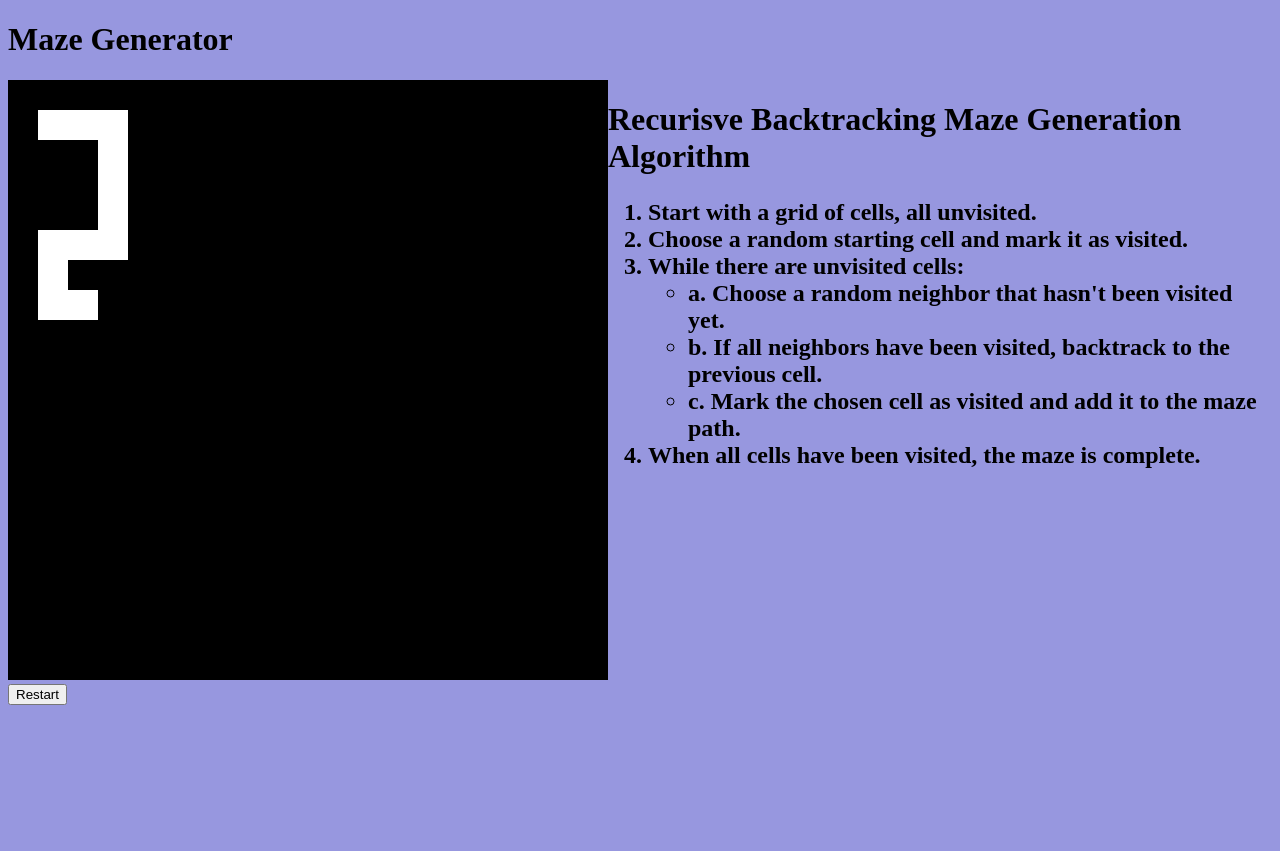
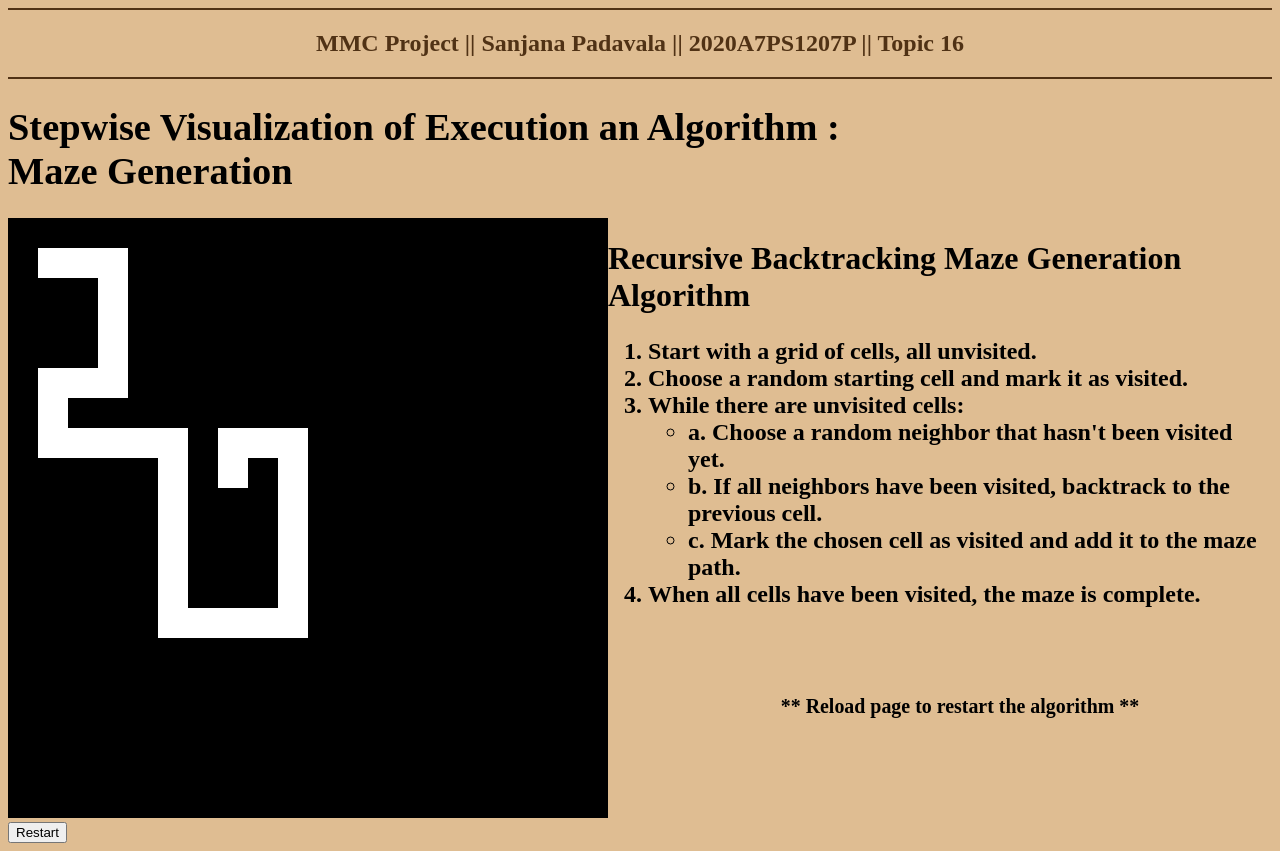
Before and after one commit to sanjana-226/Maze-Generation-Algorithm-Visualisation, a plain HTML site: page index.html in a window 1280 px wide. Before the commit the page ends 800 px from the top, so only its background shows below. Drawn offline with Linux system fonts and the light colour scheme.

Commit message:
finished

```diff
--- a/index.html
+++ b/index.html
@@ -1,12 +1,17 @@
 <!DOCTYPE html>
 <html>
   <head>
-    <title>Maze Generator</title>
+    <title>Stepwise Visualization of Execution an Algorithm : Maze Generation</title>
     <script src="http://cdnjs.cloudflare.com/ajax/libs/raphael/2.1.0/raphael-min.js"></script>
   </head>
-  <body style="background-color: rgb(151, 151, 223)">
-    <h1>Maze Generator</h1>
-    <div style="flex: auto; display: flex; flex-direction: row">
+  <body style="background-color: rgb(223, 189, 146)">
+
+    <hr style="height:2px;border-width:0;color:gray;background-color:rgb(80, 50, 21)">
+        <h2 style="text-align: center; color: rgb(80, 50, 21);"> MMC Project || Sanjana Padavala || 2020A7PS1207P || Topic 16</h2>
+    <hr style="height:2px;border-width:0;color:gray;background-color:rgb(80, 50, 21)">
+
+    <h1 style="font-size:3vw">Stepwise Visualization of Execution an Algorithm : <br>Maze Generation</h1>
+        <div style="flex: auto; display: flex; flex-direction: row">
       <div>
         <canvas
           id="mazeCanvas"
@@ -18,7 +23,7 @@
         <button id="generateButton" onclick="generateMaze()">Restart</button>
       </div>
       <div>
-        <h1>Recurisve Backtracking Maze Generation Algorithm<br /></h1></h1>
+        <h1 >Recursive Backtracking Maze Generation Algorithm<br /></h1></h1>
         <h2>
         <ol>
             <li id="1" >        Start with a grid of cells, all unvisited. <br />
@@ -37,11 +42,13 @@
             </ul>
             <li id="7">        When all cells have been visited, the maze is complete.<br />
             </li>
+
+            <br><br><h5 style="text-align: center; ">** Reload page to restart the algorithm **</h5>
         </ol>
     </h2>
       </div>
     </div>
 
-    <script src="maze1.js"></script>
+    <script src="maze.js"></script>
   </body>
 </html>
--- a/maze1.js
+++ b/maze.js
@@ -94,13 +94,13 @@ async function generateMaze() {
       removeWall(grid, currentCell, { row: nextRow, col: nextCol });
       stack.push({ row: nextRow, col: nextCol });
       drawMaze(grid);
-      await new Promise((r) => setTimeout(r, 1000));
+      await new Promise((r) => setTimeout(r, 300));
     } else {
       // highlightStep(4);
       stack.pop();
     }
   }
-  highlightStep(6);
+  // highlightStep(6);
 }
 
 let steps = ["1", "2", "3", "4", "5", "6", "7"];
```
